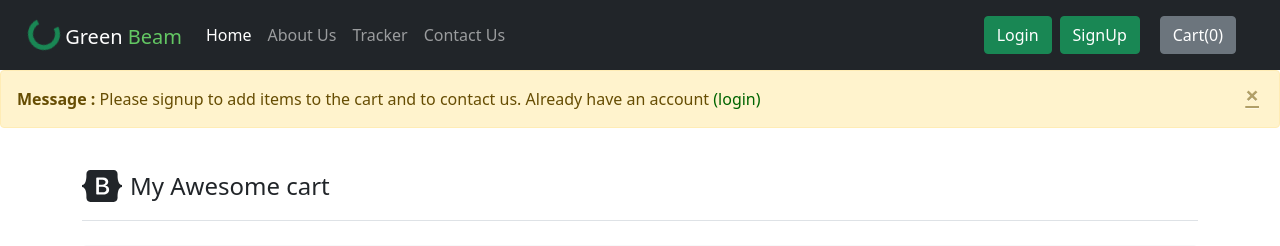
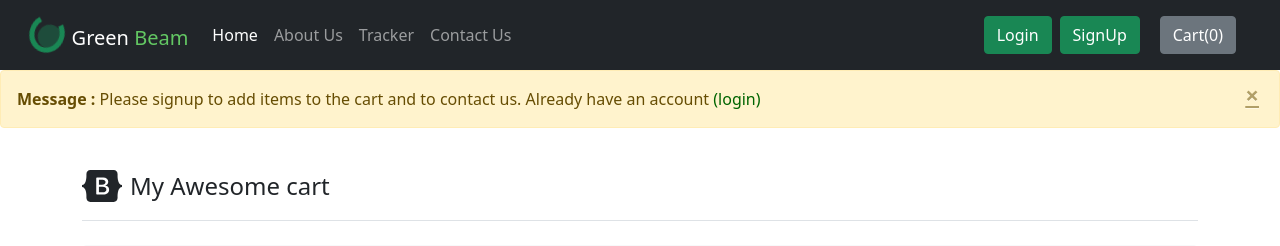
Before and after one commit to Aman-poojary/GreenBeam, a Django app: page /about/ in a window 1280 px wide. Shown: the top 246 px of the page. Run offline with Django 4.2, Linux system fonts and the light colour scheme; parts of the project's set-up code (start-up, migrations or seed data) failed here and were passed over; some libraries are stand-ins or nearby versions.

Commit message:
Update basic.html

```diff
--- a/shop/templates/shop/basic.html
+++ b/shop/templates/shop/basic.html
@@ -90,12 +90,14 @@
   <input type="hidden" value=0 id="login_status">
   {% endif %}
 
-
   <nav class="navbar navbar-expand-lg navbar-dark bg-dark">
     <div class="container-fluid">
       <a class="navbar-brand" href="/">
-        <div class="spinner-border text-success" role="status">
-          <span class="visually-hidden">Loading...</span>
+        <div class="spinner-border text-success" style="width: 2.4rem; height: 2.2rem" role="status">
+
+          <div class="spinner-grow text-success" style="width: 1.5rem; height: 1.5rem" role="status">
+
+          </div>
         </div> Green <span style="color:rgb(99, 199, 99);">Beam </span>
       </a>
       <button class="navbar-toggler" type="button" data-bs-toggle="collapse" data-bs-target="#navbarSupportedContent"
@@ -118,17 +120,18 @@
           </li>
         </ul>
         {% if user.is_authenticated %}
-        <form class="form-inline my-2 my-lg-0" action="/search/" method="post">
+        <form class="d-flex" action="/search/" method="post">
           {% csrf_token %}
-          <input class="form-control me-1 " type="search" placeholder="Search" aria-label="Search" id="search"
+          <input class="form-control me-2" type="search" placeholder="Search" aria-label="Search" id="search"
             name="search">
           <button class="btn btn-outline-success me-1" type="submit">Search</button>
         </form>
 
 
+
         <form action="/userlogout/" method="post">{% csrf_token %}
           <div class="dropdown">
-            <button class="btn btn-secondary dropdown-toggle mb-1" type="button" id="dropdownMenuButton1"
+            <button class="btn btn-secondary dropdown-toggle mb-1 my-1" type="button" id="dropdownMenuButton1"
               data-bs-toggle="dropdown" aria-expanded="false">
               Welcome {{request.user}}
             </button>
@@ -361,6 +364,7 @@
 
           function addtoCart() {
             let proClick = document.querySelectorAll(".cart");
+            console.log(proClick)
             if (check_login_status()) {
               for (var i = 0; i < proClick.length; i++) {
                 proClick[i].addEventListener('click', function () {
```
